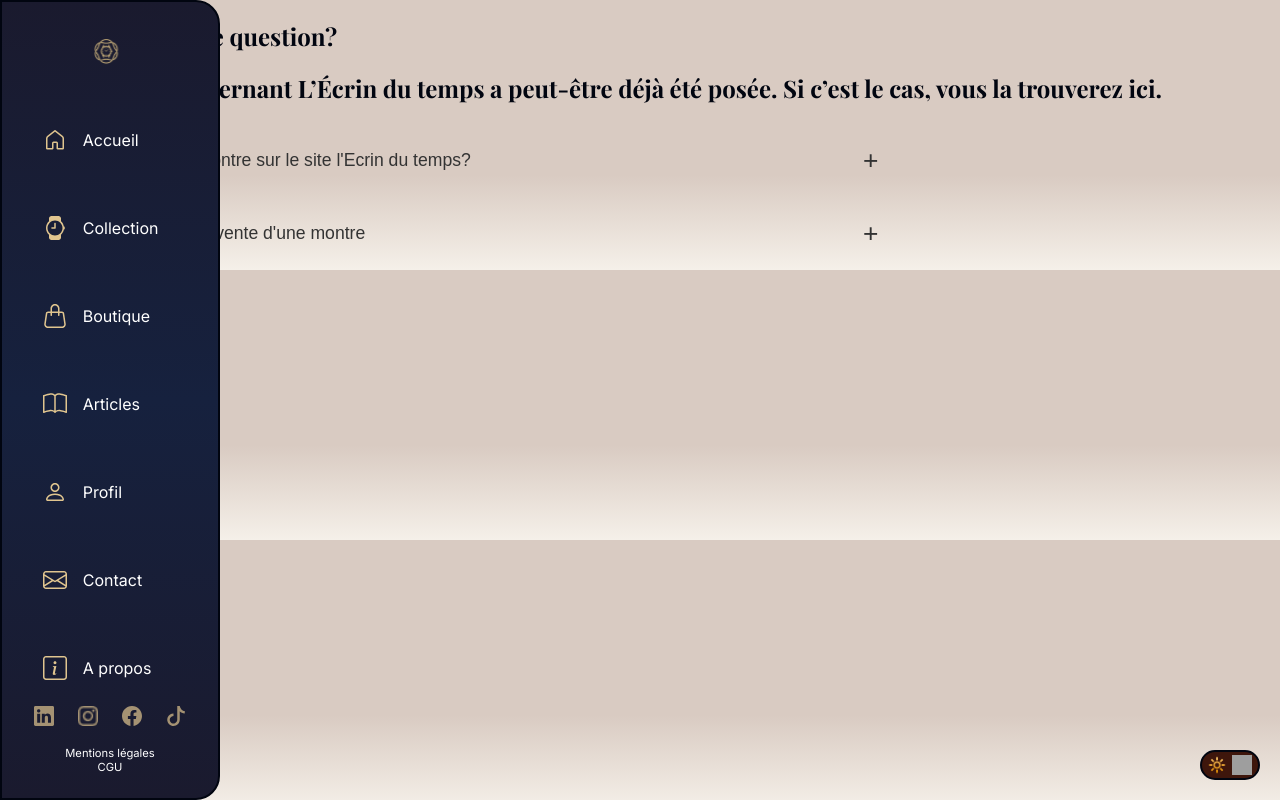
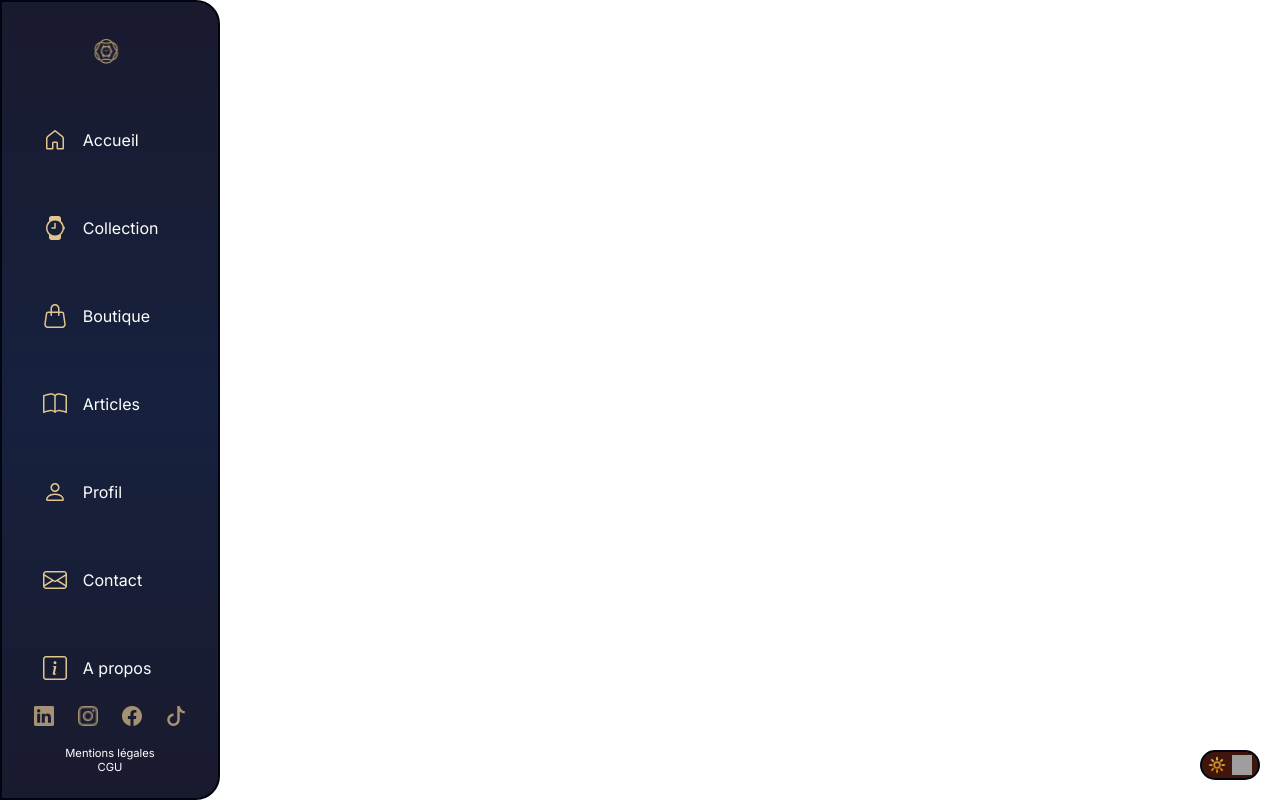
Before and after one commit to Aurelie78290/lecrin-du-temps-team, a React (Vite) app in the folder client/: page /Faq in a window 1280 px wide. Built offline with nearby package versions, Linux system fonts and the light colour scheme; grey boxes are pictures that could not be loaded.

Commit message:
Add component FAQ

```diff
--- /dev/null
+++ b/client/src/components/ComponentFaq/ComponentFaq.css
@@ -0,0 +1,46 @@
+.ComponentFaq-section {
+  display: flex;
+  flex-wrap: wrap;
+  flex-direction: column;
+  align-items: center;
+  padding: 3em 2em;
+  max-width: 800px;
+  margin: 4em auto;
+  box-shadow: 0 4px 15px rgba(0, 0, 0, 0.05);
+}
+
+.ComponentFaq-question-list {
+  width: 70%;
+}
+
+.ComponentFaq-question {
+  width: 100%;
+  text-align: left;
+  background: none;
+  border: none;
+  padding: 1.2em 1em;
+  font-size: 1.1em;
+  color: var(--text-color);
+  cursor: pointer;
+  display: flex;
+  justify-content: space-between;
+  align-items: center;
+}
+
+.ComponentFaq-icon {
+  font-size: 1.5em;
+  color: var(--linkv);
+  transition: transform 0.6s ease;
+}
+
+.ComponentFaq-question:hover {
+  background-color: var(--primary-color);
+}
+
+.ComponentFaq-answer {
+  margin: 0 0.9em;
+  padding: 1.2em 0.4em 1.2em 1.2em;
+  background-color: var(--primary-color);
+  color: var(--text-color);
+  animation: fadeIn 0.6s ease;
+}
--- /dev/null
+++ b/client/src/components/ComponentFaq/ComponentFaq.tsx
@@ -0,0 +1,63 @@
+import { useState } from "react";
+
+import { ChevronDown, ChevronUp } from "lucide-react";
+
+import "./ComponentFaq.css";
+
+const questions = [
+  {
+    idtable: 1,
+    question: "Comment acheter une montre sur le site l'Ecrin du temps?",
+    answer: "Il suffit de cliquer sur acheter et de se laisser guider ",
+  },
+  {
+    idtable: 2,
+    question: "Que comprend le prix de vente d'une montre",
+    answer:
+      "Il comprend le prix de la montre, le montant de la TVA ainsi qu'une commission pour le site l'Ecrin du temps",
+  },
+];
+
+function ComponentsFaq() {
+  const [activeId, setActiveId] = useState<number | null>(null);
+
+  const toggleQuestion = (id: number) => {
+    setActiveId(activeId === id ? null : id);
+  };
+
+  return (
+    <section className="ComponentFaq-section">
+      <h1>Vous vous poser une question?</h1>
+      <h2>
+        Votre question concernant L’Écrin du temps a peut-être déjà été posée.
+        Si c’est le cas, vous la trouverez ici.
+      </h2>
+      <div className="ComponentFaq-question-list">
+        {questions.map((item) => (
+          <div
+            key={item.idtable}
+            className={`faq-item ${activeId === item.idtable ? "active" : ""}`}
+          >
+            <button
+              type="button"
+              className="ComponentFaq-question"
+              onClick={() => toggleQuestion(item.idtable)}
+            >
+              {item.question}
+              <span className="ComponentFaq-icon">
+                {activeId === item.idtable ? <ChevronUp /> : <ChevronDown />}
+              </span>
+            </button>
+            {activeId === item.idtable && (
+              <div className="ComponentFaq-answer">
+                <p>{item.answer}</p>
+              </div>
+            )}
+          </div>
+        ))}
+      </div>
+    </section>
+  );
+}
+
+export default ComponentsFaq;
--- a/client/src/pages/Contact/Contact.tsx
+++ b/client/src/pages/Contact/Contact.tsx
@@ -1,7 +1,13 @@
+import ComponentFaq from "../../components/ComponentFaq/ComponentFaq";
 import Navbar from "../../components/Navbar/Navbar";
 
 function Contact() {
-  return <Navbar />;
+  return (
+    <>
+      <Navbar />
+      <ComponentFaq />
+    </>
+  );
 }
 
 export default Contact;
--- a/client/src/pages/Faq/Faq.css
+++ /dev/null
@@ -1,49 +0,0 @@
-.faq-section {
-  display: flex;
-  flex-wrap: wrap;
-  flex-direction: column;
-  align-items: center;
-  padding: 3em 2em;
-  max-width: 800px;
-  margin: 4em auto;
-  box-shadow: 0 4px 15px rgba(0, 0, 0, 0.05);
-}
-
-.faq-question-list {
-  width: 70%;
-}
-
-.faq-question {
-  width: 100%;
-  text-align: left;
-  background: none;
-  border: none;
-  padding: 1.2em 1em;
-  font-size: 1.1em;
-  color: #333;
-  cursor: pointer;
-  display: flex;
-  justify-content: space-between;
-  align-items: center;
-}
-
-.faq-presentation {
-  color: var(--bg-font);
-}
-
-.faq-icon {
-  font-size: 1.5em;
-  color: var(--linkv);
-  transition: transform 0.3s ease;
-}
-
-.faq-question:hover {
-  background-color: #f0f3ff;
-}
-
-.faq-answer {
-  margin: 0 0.9em;
-  padding: 1.2em 0.4em 1.2em 1.2em;
-  color: var(--bg-font);
-  animation: fadeIn 0.3s ease;
-}
--- a/client/src/pages/Faq/Faq.tsx
+++ b/client/src/pages/Faq/Faq.tsx
@@ -1,64 +1,9 @@
-import { useState } from "react";
-
 import Navbar from "../../components/Navbar/Navbar";
 
-import "./Faq.css";
-
-const questions = [
-  {
-    idtable: 1,
-    question: "Comment acheter une montre sur le site l'Ecrin du temps?",
-    answer: "Il suffit de cliquer sur acheter et de se laisser guider ",
-  },
-  {
-    idtable: 2,
-    question: "Que comprend le prix de vente d'une montre",
-    answer:
-      "Il comprend le prix de la montre, le montant de la TVA ainsi qu'une commission pour le site l'Ecrin du temps",
-  },
-];
-
 function Faq() {
-  const [activeId, setActiveId] = useState<number | null>(null);
-
-  const toggleQuestion = (id: number) => {
-    setActiveId(activeId === id ? null : id);
-  };
-
   return (
     <>
       <Navbar />
-      <section className="Faq-section">
-        <h1>Vous vous poser une question?</h1>
-        <h2>
-          Votre question concernant L’Écrin du temps a peut-être déjà été posée.
-          Si c’est le cas, vous la trouverez ici.
-        </h2>
-        <div className="faq-question-list">
-          {questions.map((item) => (
-            <div
-              key={item.idtable}
-              className={`faq-item ${activeId === item.idtable ? "active" : ""}`}
-            >
-              <button
-                type="button"
-                className="faq-question"
-                onClick={() => toggleQuestion(item.idtable)}
-              >
-                {item.question}
-                <span className="faq-icon">
-                  {activeId === item.idtable ? "-" : "+"}
-                </span>
-              </button>
-              {activeId === item.idtable && (
-                <div className="faq-answer">
-                  <p>{item.answer}</p>
-                </div>
-              )}
-            </div>
-          ))}
-        </div>
-      </section>
     </>
   );
 }
```
